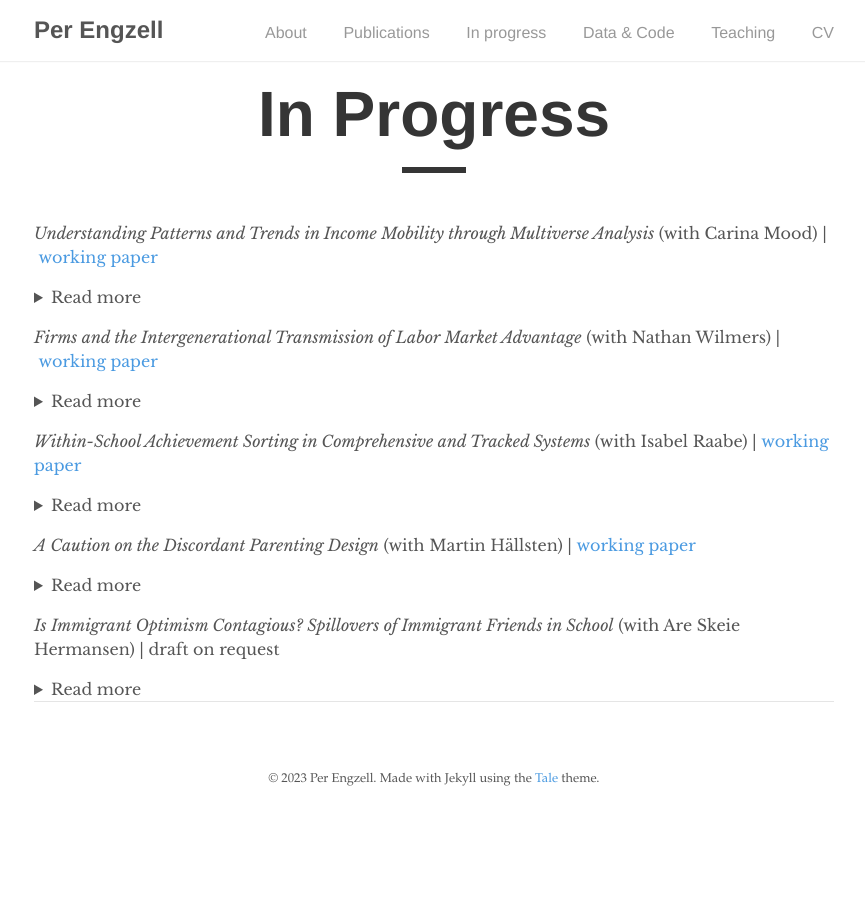
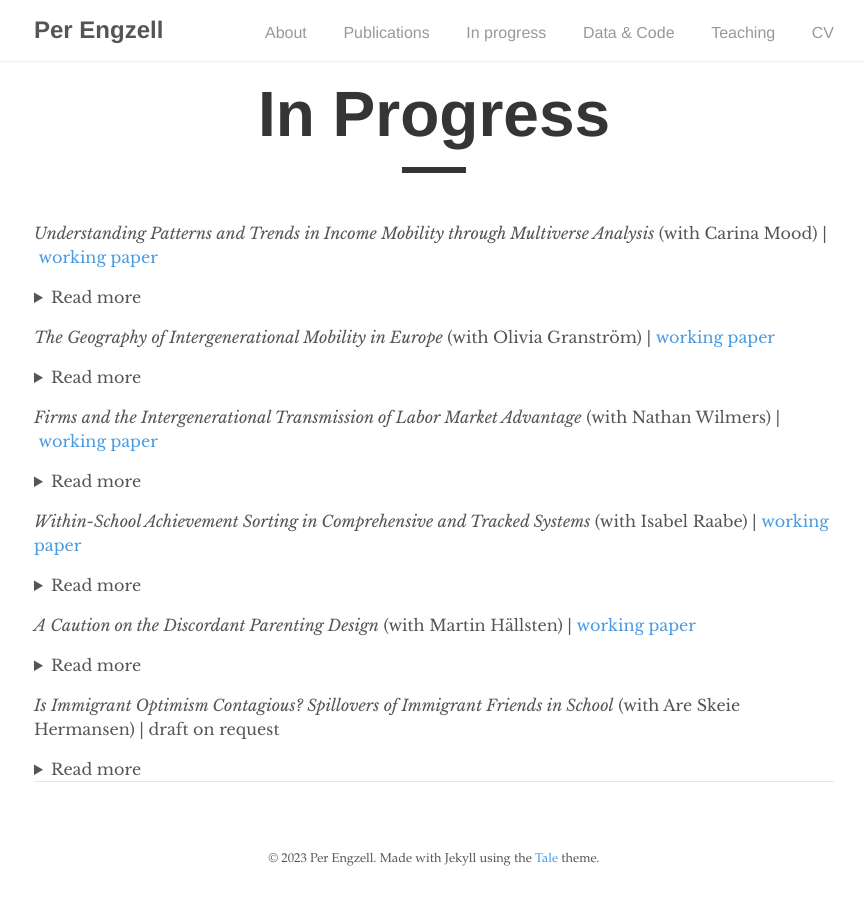
Before and after one commit to pengzell/pengzell.github.io, a Jekyll site: the page built from _pages/inprogress.md, in a window 1280 px wide. Shown: the whole page, without its empty margins (206-1071 px from the left). Built offline with Jekyll 4.4.1, drawn with Linux system fonts in a browser that asks for light colours.

Commit message:
Update inprogress.md

```diff
--- a/_pages/inprogress.md
+++ b/_pages/inprogress.md
@@ -8,7 +8,13 @@ permalink: /inprogress/
 *Understanding Patterns and Trends in Income Mobility through Multiverse Analysis* (with Carina Mood) | [working paper](https://osf.io/preprints/socarxiv/gd2t6)
 <details>
 <summary>Read more</summary>
-Rising inequalities in rich countries have led to concerns that the economic ladder is getting harder to climb. It is well established that intergenerational income mobility is lower in countries with high inequality, but research on trends in mobility finds conflicting results. Motivated by this uncertainty, we ask: how important are choices of specification for levels and trends in intergenerational income associations? We use Swedish data on cohorts born 1958--1977 and their parents. Varying how, when and for whom income is measured, we estimate 1,658,880 different associations (82,944 specifications across 20 cohorts). Our results reveal that model choice is an underrecognized source of variation in intergenerational mobility research. The most consistent contributor to trends is the advancement of women in the labor market, which leads to increased persistence in women’s earnings and the family income of both men and women. Depending on specification, it is possible to conclude that income mobility is increasing, decreasing, or remaining flat. Despite variability, our results are broadly consistent with the received view that the level of mobility in Sweden is high in a comparative perspective.
+Rising inequalities in rich countries have led to concerns that the economic ladder is getting harder to climb. Yet, research on trends in intergenerational income mobility finds conflicting results. To better understand this variation, we adopt a multiverse approach that estimates trends over 82,944 different definitions of income mobility, varying how and for whom income is measured. Our analysis draws on comprehensive register data for Swedish cohorts born 1958--1977 and their parents. We find that income mobility has declined but for reasons neglected by previous research: improved gender equality in the labor market raises intergenerational persistence in women's earnings and the household incomes of both men and women. Dominant theories that focus on childhood investments have blinded researchers to this development. Methodologically, we show how multiverse analysis can be used with abduction---inference to the best explanation---to improve theory building in social science.
+</details>
+
+*The Geography of Intergenerational Mobility in Europe* (with Olivia Granström) | [working paper](https://osf.io/preprints/socarxiv/gzwha)
+<details>
+<summary>Read more</summary>
+How do opportunities for intergenerational mobility depend on the place where you live? We address this question using European Social Survey data, studying the association in occupational rank and social class between parents and children, and how it varies by region. Both ways of measuring occupational mobility produce similar results but there is a clear distinction between upward mobility, largely driven by structural change, and relative mobility which is thought to closer reflect (in)equality of opportunity. Capital regions are hubs of absolute upward, but not always relative, mobility. Absolute upward mobility is correlated with a range of human capital, labor market, demographic, and socio-spatial characteristics. By contrast, the only robust predictor of relative mobility is income differences between social classes. More inequality entails less mobility, and this relationship holds within countries.
 </details>
 
 *Firms and the Intergenerational Transmission of Labor Market Advantage* (with Nathan Wilmers) | [working paper](https://osf.io/preprints/socarxiv/mv3e9)
```
